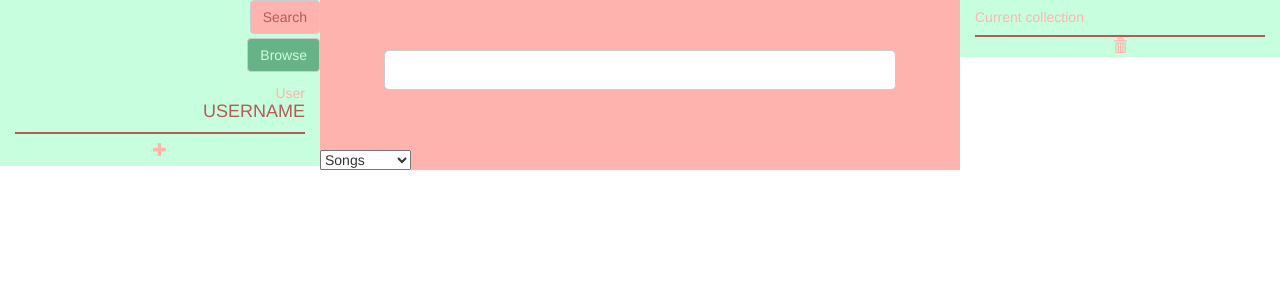
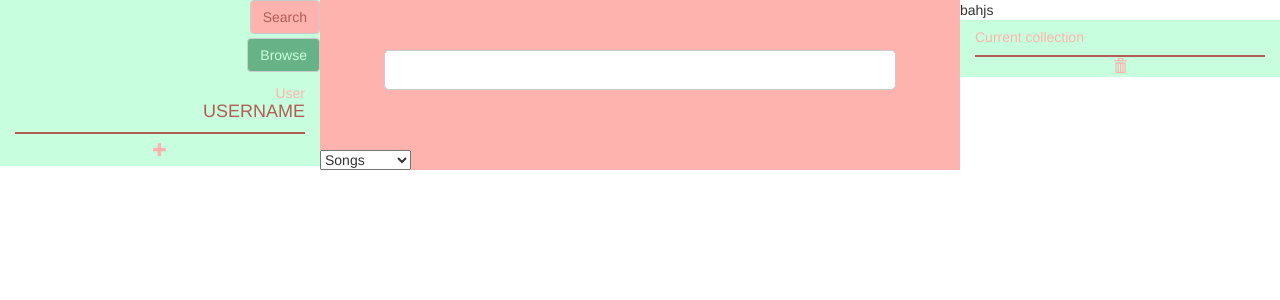
Before and after one commit to limbero/song.biz, a PHP site: page / in a window 1280 px wide. Shown: the top 300 px of the page. Run offline with PHP 8.4, Linux system fonts and the light colour scheme; some libraries are stand-ins or nearby versions.

Commit message:
test php

```diff
--- a/index.php
+++ b/index.php
@@ -9,10 +9,10 @@
     <link rel="stylesheet" href="http://netdna.bootstrapcdn.com/bootstrap/3.1.0/css/bootstrap.min.css">
     <link rel="stylesheet" href="resources/style.css">
 
+    <?php echo 'bahjs'; ?>
 </head>
 <!-- MAIN VIEW -->
 <body style="height: 100%">
-
     <!-- Left pane -->
     <div id="leftpane" class="container col-md-3" style="background-color: #c7ffde; height: 100%">
         <div id="upperLeft" style="border-bottom: solid #b25c56; border-bottom-width: 1px">
```
